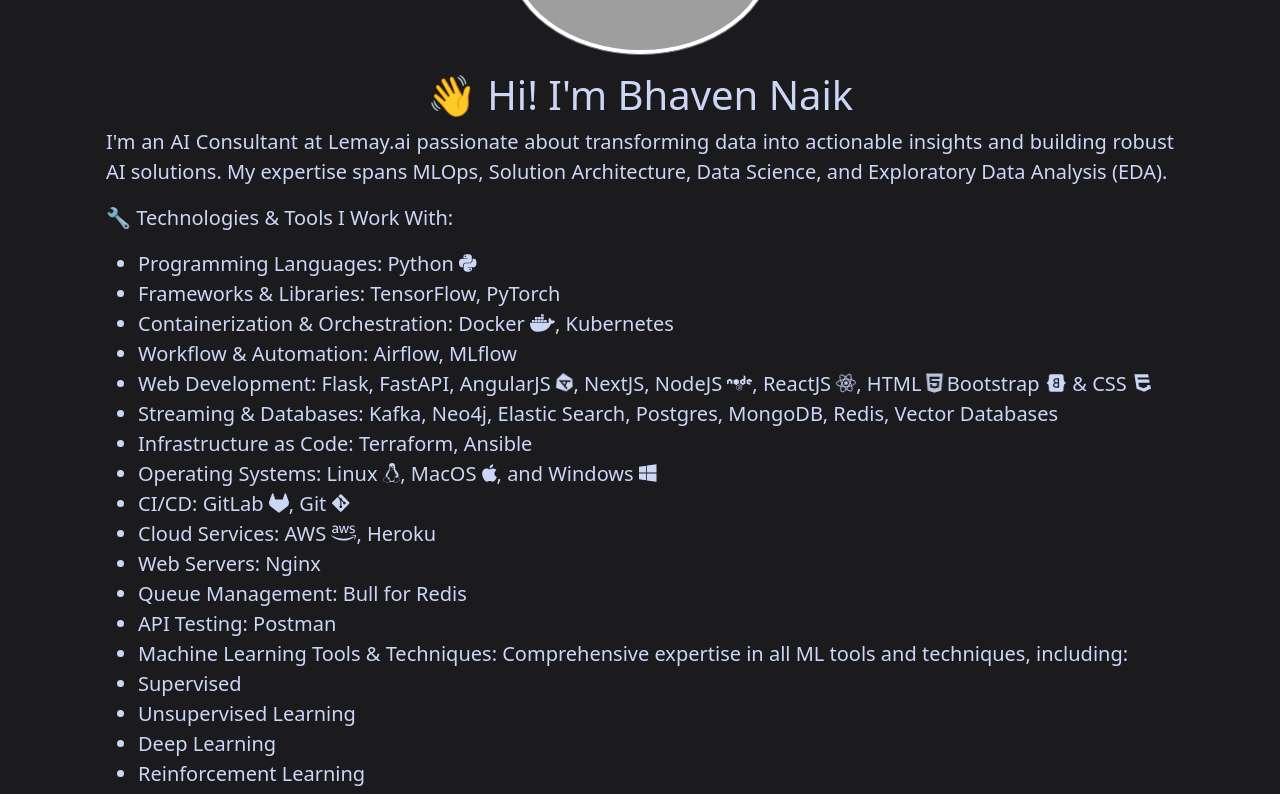
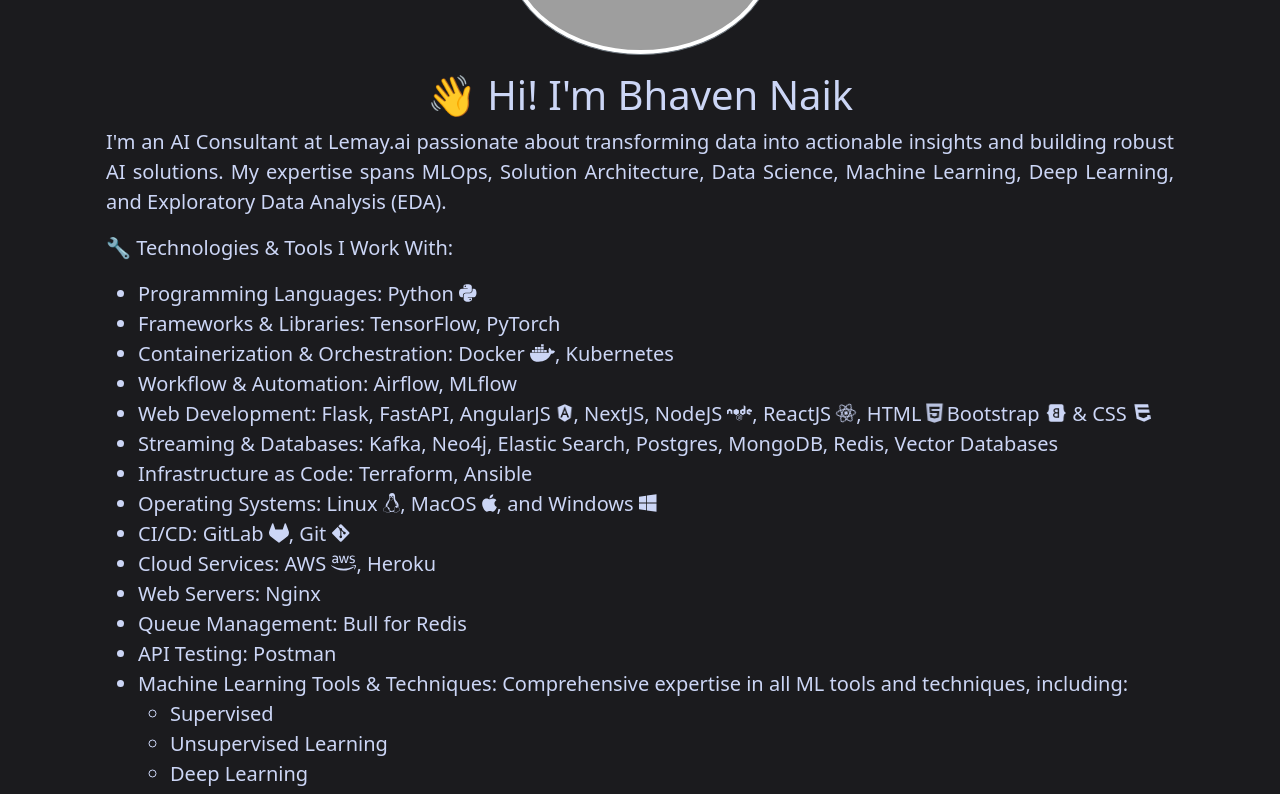
Before and after one commit to bhaven123/my-react-portfolio, a React (Create React App) app: page / in a window 1280 px wide. Shown: the part 2960-3754 px from the top of the page. Built offline with nearby package versions, Linux system fonts and the light colour scheme; grey boxes are pictures that could not be loaded.

Commit message:
Update About.js

```diff
--- a/src/components/pages/About.js
+++ b/src/components/pages/About.js
@@ -45,7 +45,7 @@
         >
           <h1 className="text-center">👋 Hi! I'm Bhaven Naik</h1>
           <p>
-            I'm an AI Consultant at Lemay.ai passionate about transforming data into actionable insights and building robust AI solutions. My expertise spans MLOps, Solution Architecture, Data Science, and Exploratory Data Analysis (EDA).
+            I'm an AI Consultant at Lemay.ai passionate about transforming data into actionable insights and building robust AI solutions. My expertise spans MLOps, Solution Architecture, Data Science, Machine Learning, Deep Learning, and Exploratory Data Analysis (EDA).
           </p>
           <p>
             🔧 Technologies & Tools I Work With:
@@ -58,7 +58,7 @@
             <li>Containerization & Orchestration: Docker <FontAwesomeIcon icon={faDocker} bounce />, Kubernetes</li>
             <li>Workflow & Automation: Airflow, MLflow</li>
             <li>
-              Web Development: Flask, FastAPI, AngularJS <FontAwesomeIcon icon={faAngular} spin />, NextJS, NodeJS <FontAwesomeIcon icon={faNode} />, ReactJS <FontAwesomeIcon icon={faReact} spin />, HTML <FontAwesomeIcon icon={faHtml5} beatFade /> Bootstrap <FontAwesomeIcon icon={faBootstrap} flip /> & CSS{" "}
+              Web Development: Flask, FastAPI, AngularJS <FontAwesomeIcon icon={faAngular} flip />, NextJS, NodeJS <FontAwesomeIcon icon={faNode} />, ReactJS <FontAwesomeIcon icon={faReact} spin />, HTML <FontAwesomeIcon icon={faHtml5} beatFade /> Bootstrap <FontAwesomeIcon icon={faBootstrap} flip /> & CSS{" "}
               <FontAwesomeIcon icon={faCss3} flip />
             </li>
             <li>Streaming & Databases: Kafka, Neo4j, Elastic Search, Postgres, MongoDB, Redis, Vector Databases</li>
@@ -79,10 +79,12 @@
             </li>
             <li>
                 Machine Learning Tools & Techniques: Comprehensive expertise in all ML tools and techniques, including:
+                <ul>
                 <li> Supervised </li>
                 <li> Unsupervised Learning </li>
                 <li> Deep Learning </li>
                 <li> Reinforcement Learning </li>
+                </ul>
             </li>
           </ul>
           <p>💡 I thrive on solving complex problems and delivering scalable, efficient solutions. Whether it's developing end-to-end machine learning pipelines or architecting cloud-based systems, I aim to drive innovation and excellence in every project </p>
```
